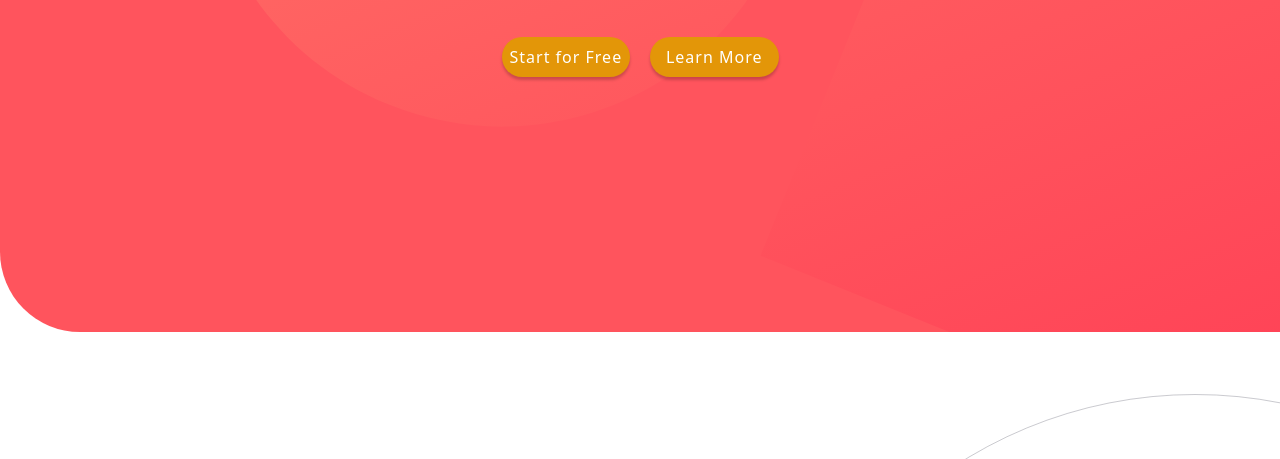
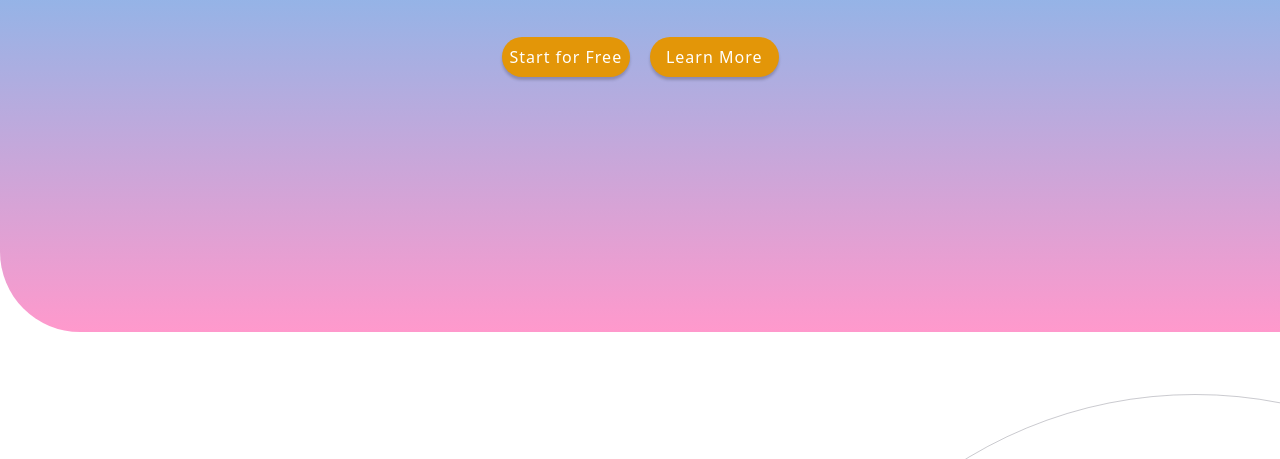
Before and after one commit to MHany97/Blogr-landing-page, a plain HTML site: page index.html in a window 1280 px wide. Shown: the part 308-767 px from the top of the page. Drawn offline with nearby package versions, Linux system fonts and the light colour scheme; a web font is replaced by a local one.

Commit message:
changed color

```diff
--- a/style.css
+++ b/style.css
@@ -17,7 +17,7 @@
                                 background-position-x: -20vw;
                                 background-position-y: -160vh;
                                 background-size: 190%;
-                                background-color: #ff545d;
+                                background: linear-gradient(to bottom, #33ccff 0%, #ff99cc 100%);
                                 border-bottom-left-radius: 5rem;
                                 min-height: 40rem;
                             }
```
